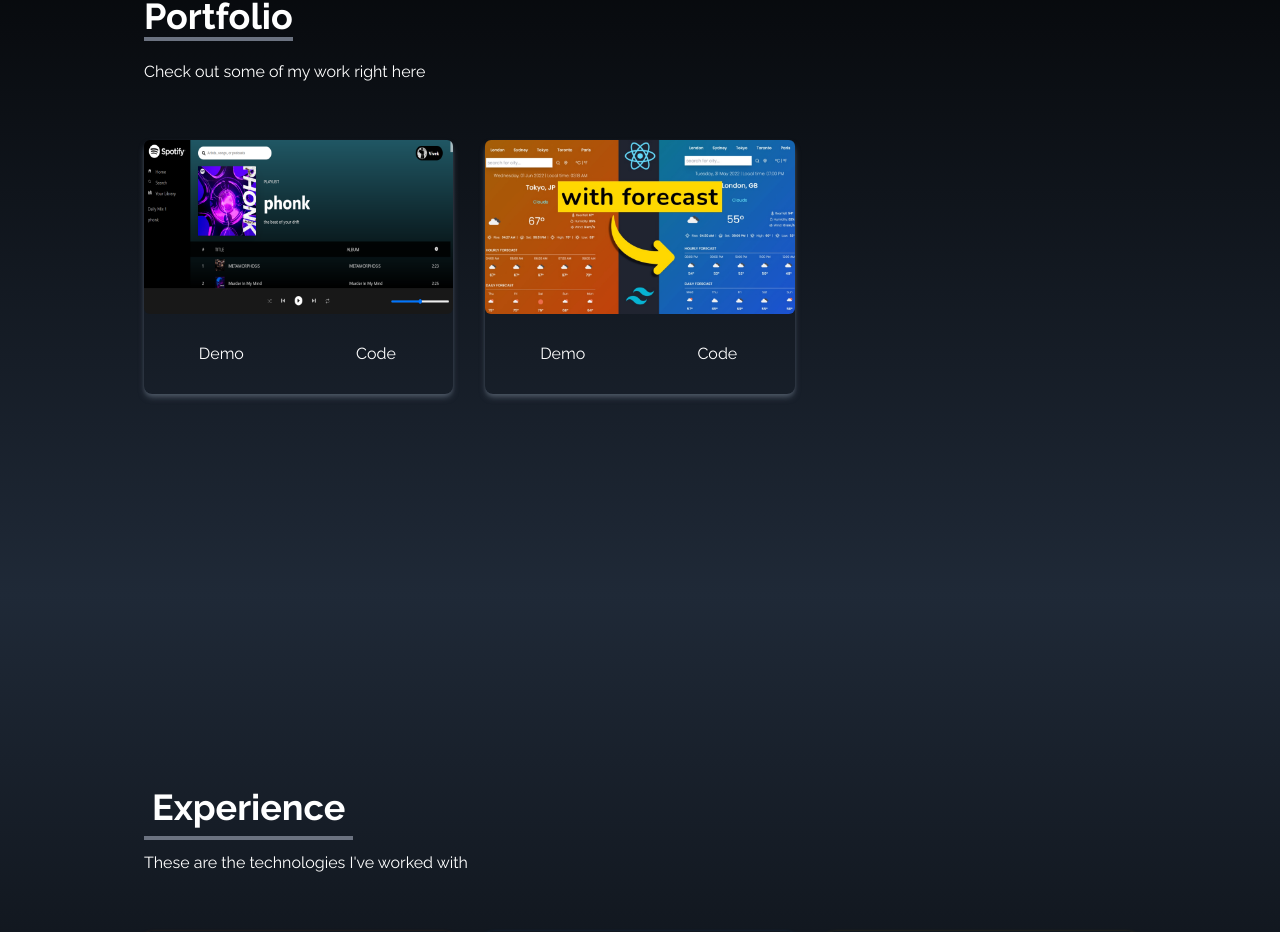
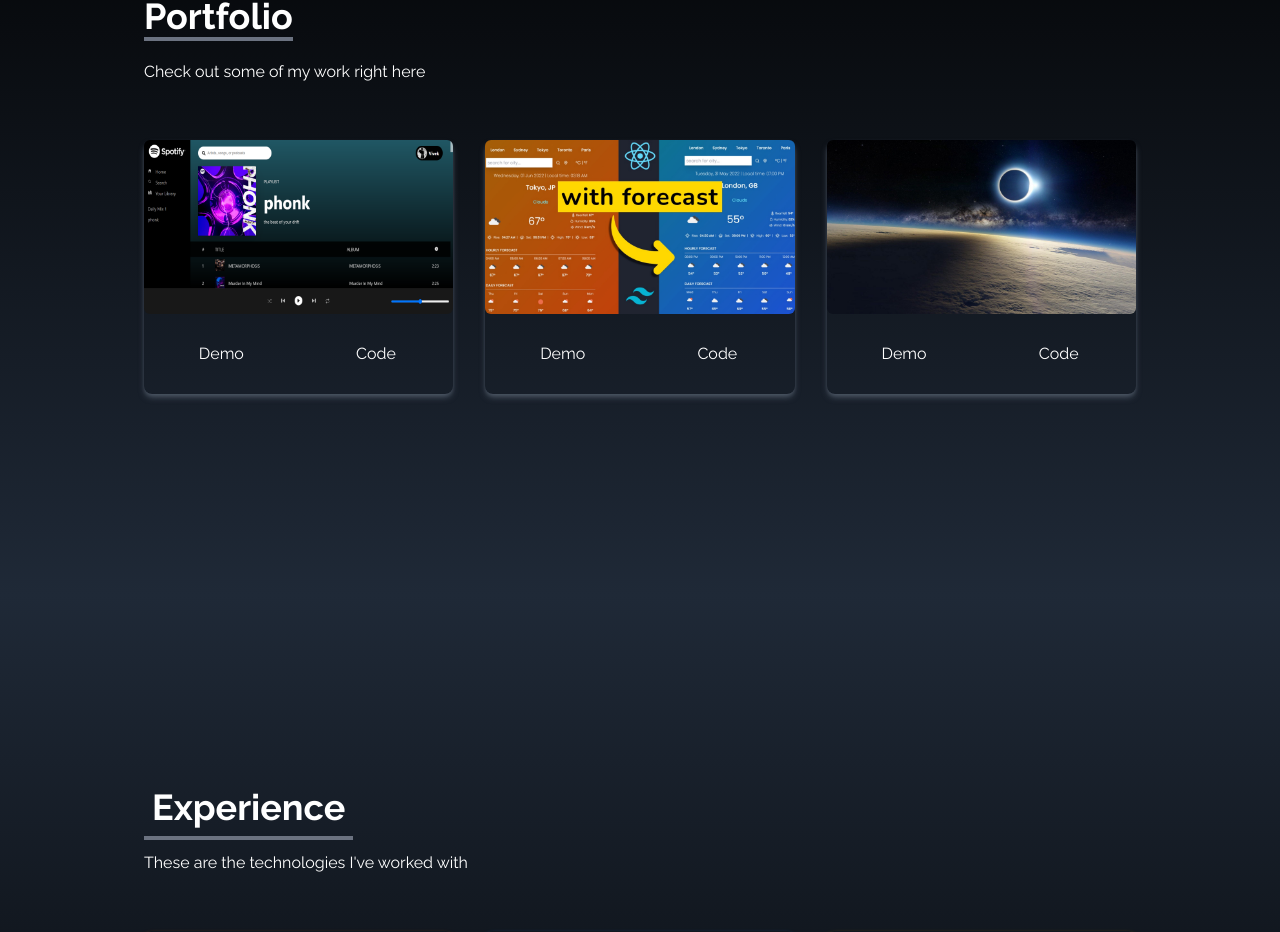
Before and after one commit to vivek31singh/Portfolio, a React (Create React App) app: page / in a window 1280 px wide. Shown: the part 1805-2737 px from the top of the page. Built offline with nearby package versions, Linux system fonts and the light colour scheme.

Commit message:
docs: added resume and a new project in portfolio section

```diff
--- a/src/components/Portfolio.jsx
+++ b/src/components/Portfolio.jsx
@@ -1,7 +1,7 @@
 import React from "react";
 import spotify from "../assets/spotify.png";
 import Weather_forcast from "../assets/portfolio/reactWeather.png"
-
+import Cosmic_Reactors from "../assets/Clouds_Milky_Way.jpg"
 const Portfolio = () => {
   const portfolios = [
     {
@@ -16,6 +16,12 @@ const Portfolio = () => {
       src: Weather_forcast,
       href1: "https://react-weatherforcast.netlify.app/",
       href2: "https://github.com/vivek31singh/Weather-forcast-application.git",
+    },
+    {
+      id: 3,
+      src: Cosmic_Reactors,
+      href1: "https://cosmos-reactor.netlify.app/",
+      href2: "https://github.com/vivek31singh/Cosmos_Reactors",
     }
 
   ];
--- a/src/components/SocialLinks.jsx
+++ b/src/components/SocialLinks.jsx
@@ -3,7 +3,7 @@ import { FaGithub, FaLinkedin } from "react-icons/fa";
 import { HiOutlineMail } from "react-icons/hi";
 import { BsFillPersonLinesFill } from "react-icons/bs";
 import { FaInstagram } from "react-icons/fa";
-
+import resume from "../assets/vivek_resume.pdf"
 const SocialLinks = () => {
   const links = [
     {
@@ -53,7 +53,7 @@ const SocialLinks = () => {
           Resume <BsFillPersonLinesFill size={25} />
         </>
       ),
-      href: "/resume.pdf",
+      href: resume,
       style: "rounded:br-md",
       download: true,
     },
```
Also changed, not shown: public/index.html (line endings or trailing spaces), src/assets/Clouds_Milky_Way.jpg (added), 1 other file (tests, documents, lock files or other folders).
